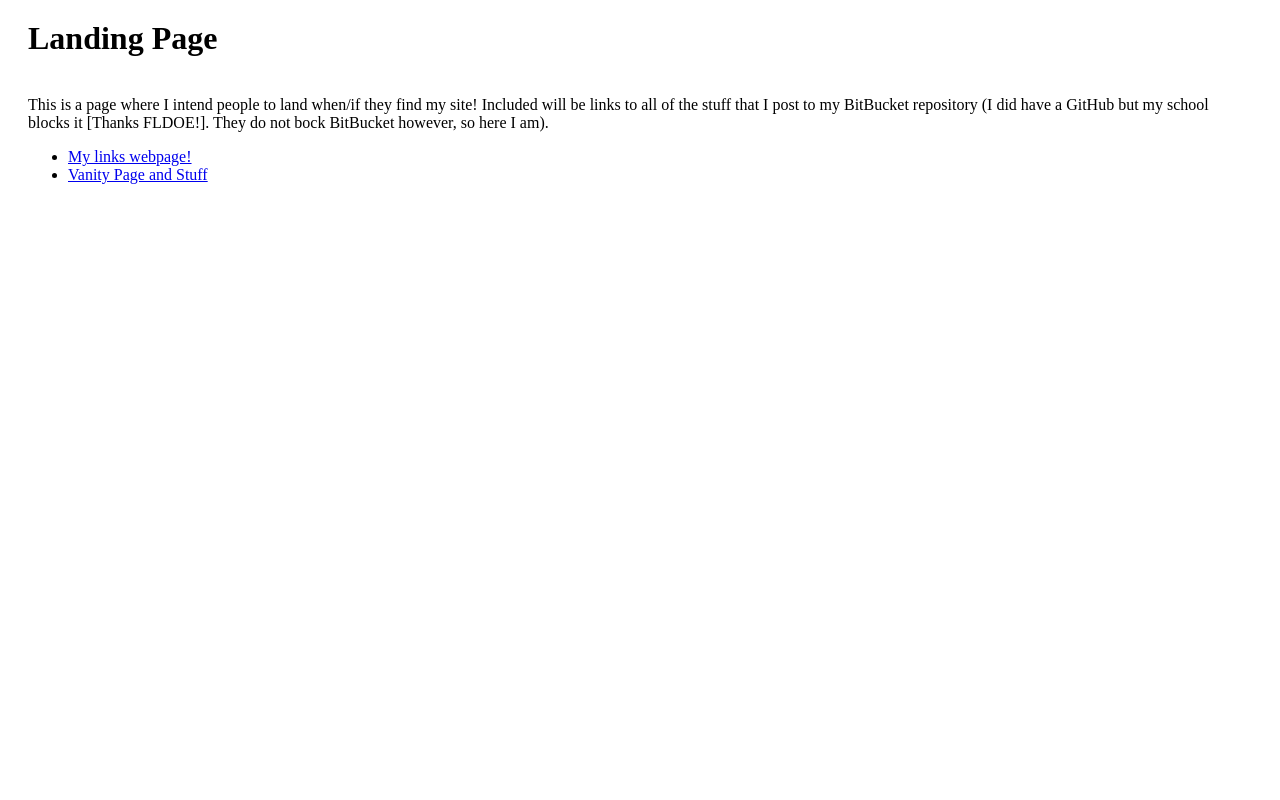
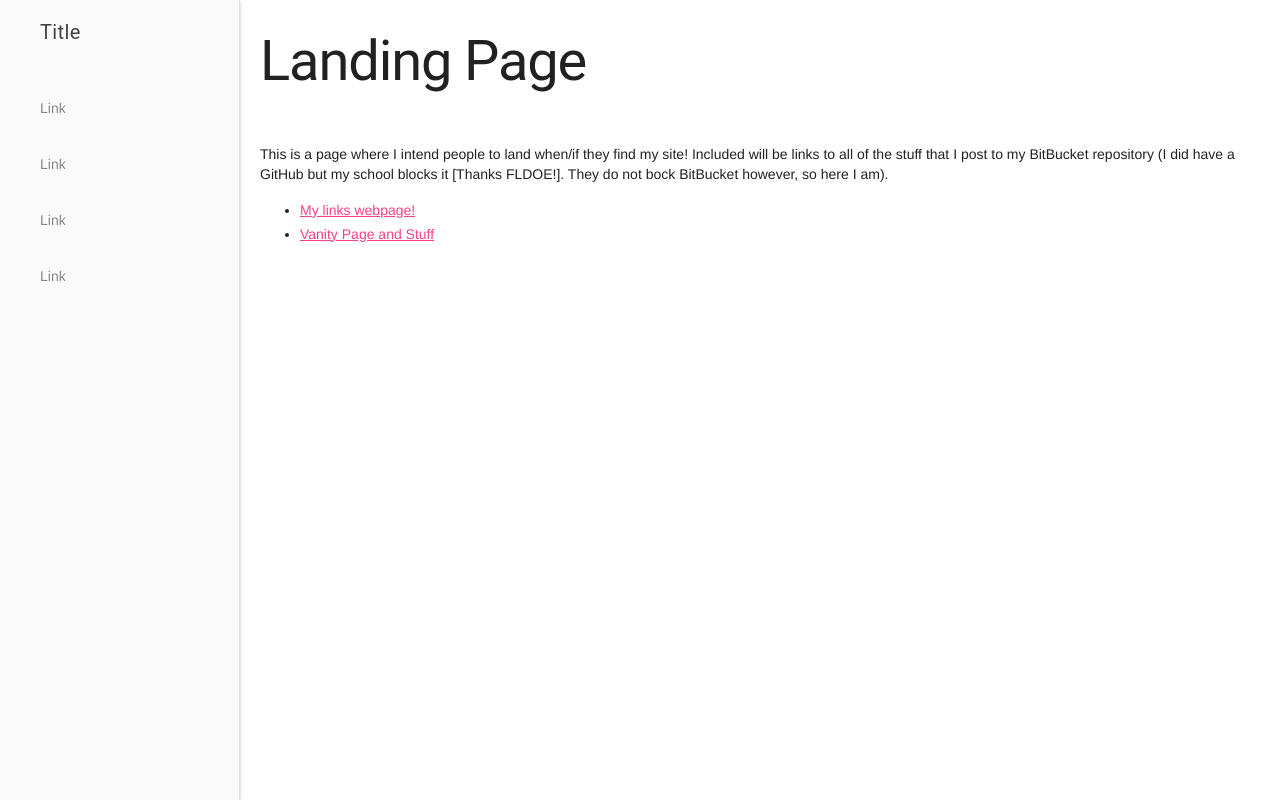
Before and after one commit to ABeeinSpace/Personal-Website, a plain HTML site: page index.html in a window 1280 px wide. Drawn offline with nearby package versions, Linux system fonts and the light colour scheme.

Commit message:
Adding an MDL layout

```diff
--- a/index.html
+++ b/index.html
@@ -1,6 +1,9 @@
 <html>
 <head>
 <title>Landing Page</title>
+<link rel="stylesheet" href="https://fonts.googleapis.com/icon?family=Material+Icons">
+<link rel="stylesheet" href="https://code.getmdl.io/1.3.0/material.indigo-pink.min.css">
+<script defer src="https://code.getmdl.io/1.3.0/material.min.js"></script>
 </head>
 <style>
 .body-text {
@@ -9,7 +12,20 @@
 
 </style>
 <body>
-<div class="body-text">
+<!-- No header, and the drawer stays open on larger screens (fixed drawer). -->
+<div class="mdl-layout mdl-js-layout mdl-layout--fixed-drawer">
+  <div class="mdl-layout__drawer">
+    <span class="mdl-layout-title">Title</span>
+    <nav class="mdl-navigation">
+      <a class="mdl-navigation__link" href="">Link</a>
+      <a class="mdl-navigation__link" href="">Link</a>
+      <a class="mdl-navigation__link" href="">Link</a>
+      <a class="mdl-navigation__link" href="">Link</a>
+    </nav>
+  </div>
+  <main class="mdl-layout__content">
+    <div class="page-content">
+    <div class="body-text">
     <h1>Landing Page</h1>
     <br>
         This is a page where I intend people to land when/if they find my site! Included will be links to all of the stuff that I post to my BitBucket repository (I did have a GitHub but my school blocks it [Thanks FLDOE!]. They do not bock BitBucket however, so here I am).
@@ -18,6 +34,8 @@
         <li><a href="/Links-Webpage">My links webpage!</a></li>
         <li><a href="/Vanity-Page">Vanity Page and Stuff</a></li>
     </ul>
+</div></div>
+  </main>
 </div>
 
 
```
